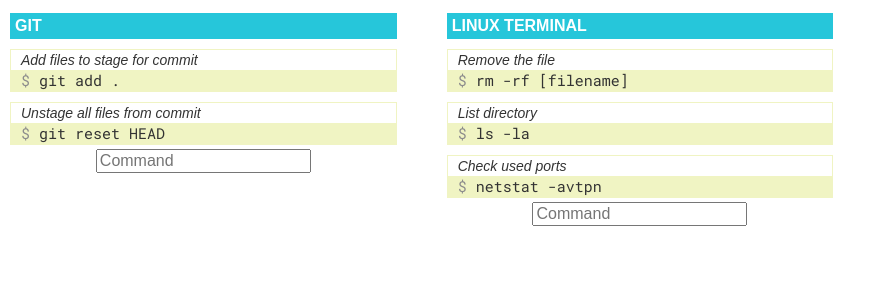
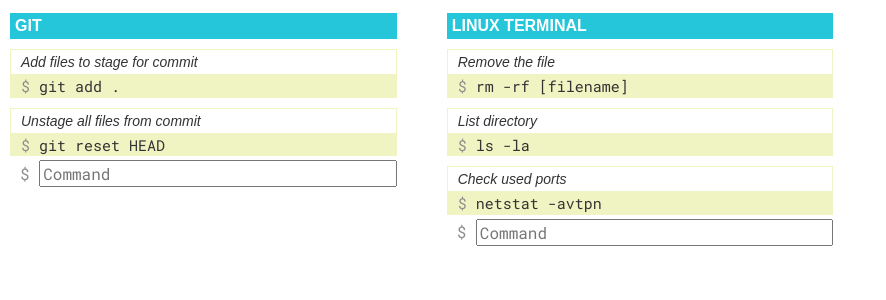
Before and after one commit to sasos90/cheatsheet, a React (Create React App) app: page / in a window 1280 px wide. Shown: the top 300 px of the page, without its empty margins (0-886 px from the left). Built offline with nearby package versions, Linux system fonts and the light colour scheme; a web font is replaced by a local one.

Commit message:
Handling actions for entering new command

```diff
--- a/src/App.scss
+++ b/src/App.scss
@@ -1,27 +1,8 @@
 @import './_core.scss';
 
-.App {
-  text-align: center;
-}
-
-.App-logo {
-  animation: App-logo-spin infinite 20s linear;
-  height: 80px;
-}
-
-.App-header {
-  background-color: #222;
-  height: 150px;
-  padding: 20px;
-  color: white;
-}
-
-.App-title {
-  font-size: 1.5em;
-}
-
-.App-intro {
-  font-size: large;
+.bash-char {
+  color: $colorGreyLight;
+  vertical-align: middle;
 }
 
 @keyframes App-logo-spin {
--- a/src/components/Cheat.js
+++ b/src/components/Cheat.js
@@ -9,7 +9,7 @@ class Cheat extends Component {
       <div className="Cheat">
         <div className="desc">{this.props.desc}</div>
         <CopyToClipboard text={this.props.command}>
-          <div className="command"><span>$ </span><span className="cmd">{this.props.command}</span></div>
+          <div className="command"><span className="bash-char">$ </span><span className="cmd">{this.props.command}</span></div>
         </CopyToClipboard>
       </div>
     );
--- a/src/components/Cheat.scss
+++ b/src/components/Cheat.scss
@@ -6,7 +6,7 @@
   border: 1px solid $cmdBg;
 
   .desc {
-    padding: 3px 10px;
+    padding: 5px 10px;
     font-style: italic;
     font-size: 0.875em;
     text-align: left;
@@ -20,8 +20,8 @@
     font-size: 0.938em;
     text-align: left;
 
-    & > span:first-child {
-      color: $colorGreyLight;
+    .cmd {
+      vertical-align: middle;
     }
   }
 }
--- a/src/components/Group.js
+++ b/src/components/Group.js
@@ -12,6 +12,7 @@ class Group extends Component {
 
   constructor() {
     super();
+    this.onKeyPress = this.onKeyPress.bind(this);
     this.inputChange = this.inputChange.bind(this);
   }
 
@@ -24,10 +25,34 @@ class Group extends Component {
     });
   }
 
+  onKeyPress(event) {
+    const target = event.target;
+    if (event.charCode === 13) {
+      if (target.name === 'newCommand') {
+        this.newDescriptionInput.focus();
+      } else if (target.name === 'newDescription') {
+        this.saveCheatProcess();
+      }
+    }
+  }
+
   renderCheats() {
     return this.props.cheats.map((c, index) => (
       <Cheat key={index} command={c.command} desc={c.desc}></Cheat>
     ));
+  }
+
+  saveCheatProcess() {
+    console.log(`Save the command "${this.state.newCommand}" to server! Description: "${this.state.newDescription}"`);
+    this.pushCommandToList();
+    this.resetInputs();
+  }
+
+  pushCommandToList() {
+    this.props.cheats.push({
+      desc: this.state.newDescription,
+      command: this.state.newCommand
+    });
   }
 
   render() {
@@ -36,13 +61,23 @@ class Group extends Component {
         <h2>{this.props.groupName}</h2>
         <div className="cheats-wrapper">{this.renderCheats()}</div>
         <div className="new-command-wrapper">
+          <div className="new-command">
+            <span className="bash-char">$&nbsp;</span>
+            <input type="text" name="newCommand" onKeyPress={this.onKeyPress} placeholder="Command" value={this.state.newCommand} onChange={this.inputChange} />
+          </div>
           { this.state.newCommand !== '' &&
             <input type="text" name="newDescription" placeholder="Description"
-              value={this.state.newDescription} onChange={this.inputChange} ref={(input) => { this.newDescriptionInput = input; }} />}
-          <input type="text" name="newCommand" placeholder="Command" value={this.state.newCommand} onChange={this.inputChange} />
+              value={this.state.newDescription} onKeyPress={this.onKeyPress} onChange={this.inputChange} ref={(input) => { this.newDescriptionInput = input; }} />}
         </div>
       </div>
     );
+  }
+
+  resetInputs() {
+    this.setState({
+      newDescription: '',
+      newCommand: ''
+    });
   }
 }
 
--- a/src/components/Group.scss
+++ b/src/components/Group.scss
@@ -13,4 +13,22 @@
     font-size: 1em;
     text-transform: uppercase;
   }
+
+  .new-command-wrapper {
+    input {
+      width: 100%;
+    }
+
+    input[name='newDescription'] {
+      margin-left: 10px;
+      width: calc(100% - 10px);
+    }
+
+    .new-command {
+      font-family: 'Roboto Mono', sans-serif;
+      padding-left: 10px;
+      display: flex;
+      align-items: center;
+    }
+  }
 }
```
